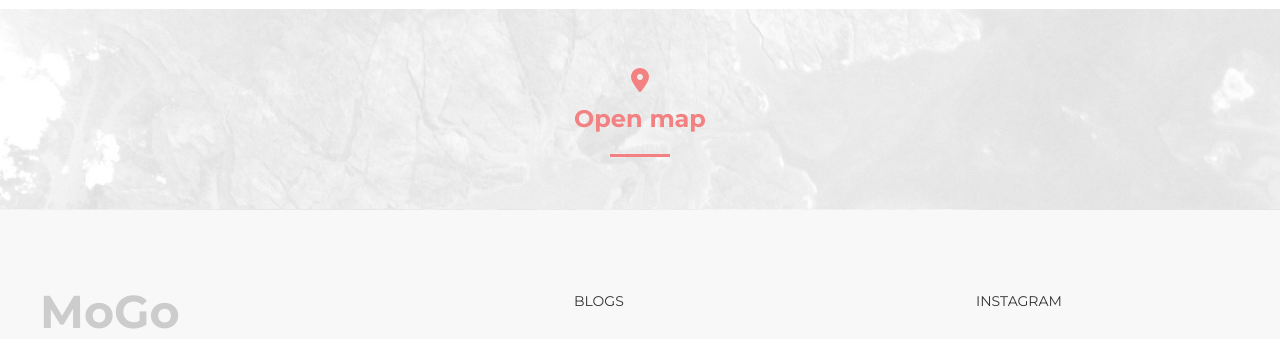
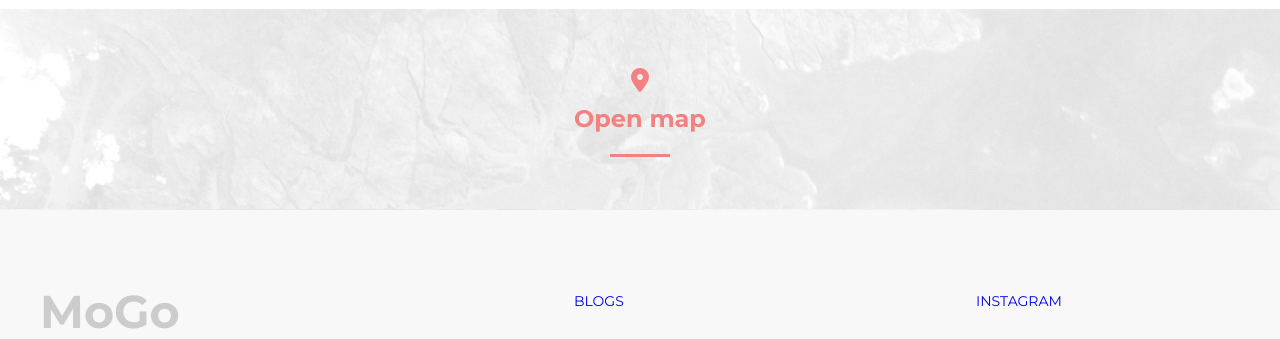
Before and after one commit to SnatcherAM/mogo, a plain HTML site: page mogo/assets/index.html in a window 1280 px wide. Shown: the part 8437-8776 px from the top of the page. Drawn offline with nearby package versions, Linux system fonts and the light colour scheme.

Commit message:
add footer links
Wrapped footer__title in links to socials.

```diff
--- a/mogo/assets/css/style.css
+++ b/mogo/assets/css/style.css
@@ -1274,6 +1274,14 @@ hr {
     font-size: 14px;
 }
 
+.footer__link {
+    text-decoration: none;
+}
+
+.footer__link:hover {
+    text-decoration: underline;
+}
+
 /* Subscribe */
 
 .subscribe {
--- a/mogo/assets/index.html
+++ b/mogo/assets/index.html
@@ -717,7 +717,7 @@
 
                         <!-- Blogs -->
                         <div class="footer__col footer__col--blogs">
-                            <div class="footer__title">Blogs</div>
+                            <div class="footer__title"><a class="footer__link" href="#" target="_blank">Blogs</a></div>
 
                             <div class="blogs">
                                 <div class="blogs__item">
@@ -752,7 +752,7 @@
 
                         <!-- Instagram -->
                         <div class="footer__col footer__col--instagram">
-                            <div class="footer__title">Instagram</div>
+                            <div class="footer__title"><a class="footer__link" href="#" target="_blank">Instagram</a></div>
 
                             <div class="instagram">
                                 <a class="instagram__item" href="#" target="_blank">
```
